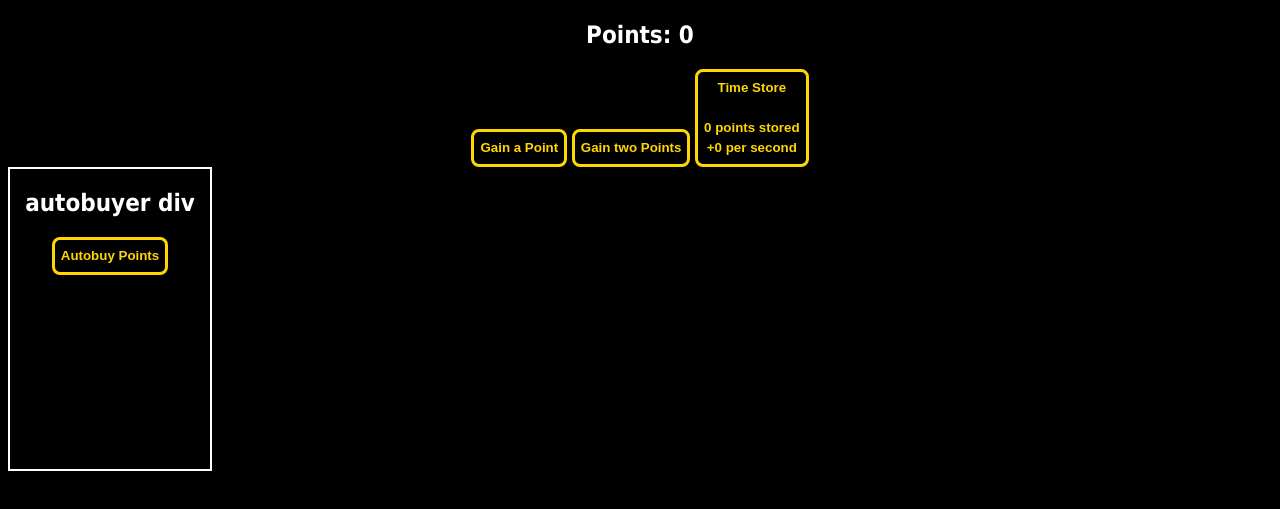
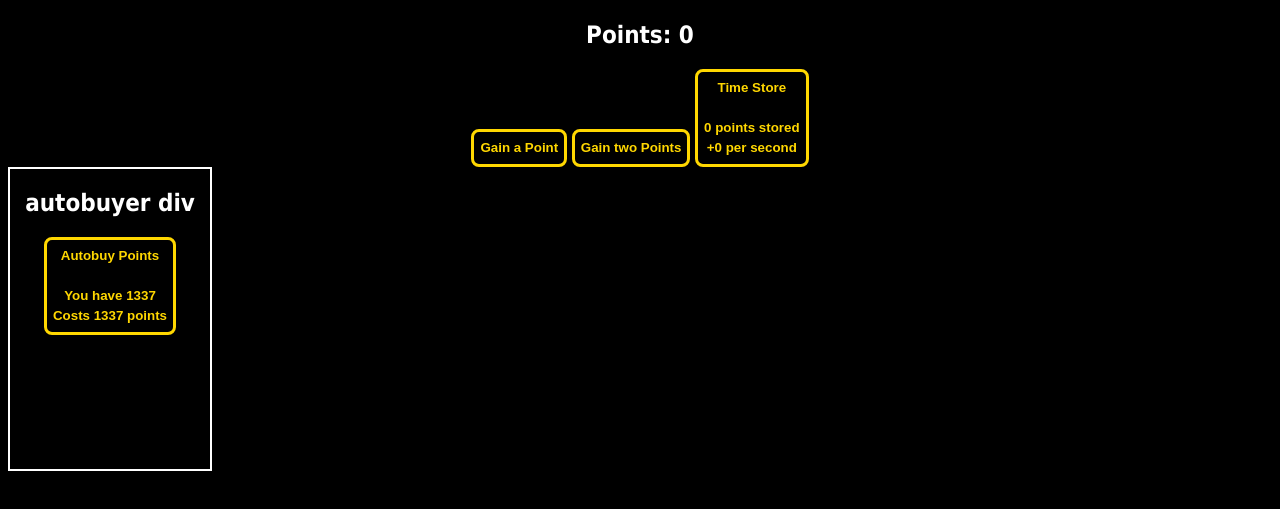
Before and after one commit to Gootzi/TooManyButtons, a plain HTML site: page index.html in a window 1280 px wide. Shown: the part 107-616 px from the top of the page. Drawn offline with Linux system fonts and the light colour scheme.

Commit message:
Update index.html

```diff
--- a/index.html
+++ b/index.html
@@ -19,7 +19,7 @@
 
     <div class="autobuyersDiv">
         <h2>autobuyer div</h2>
-        <button>Autobuy Points</points>
+        <button onclick="buyPointAutobuyer()">Autobuy Points<br><br>You have 1337<br>Costs 1337 points</button>
     </div>
 
 </body>
```
